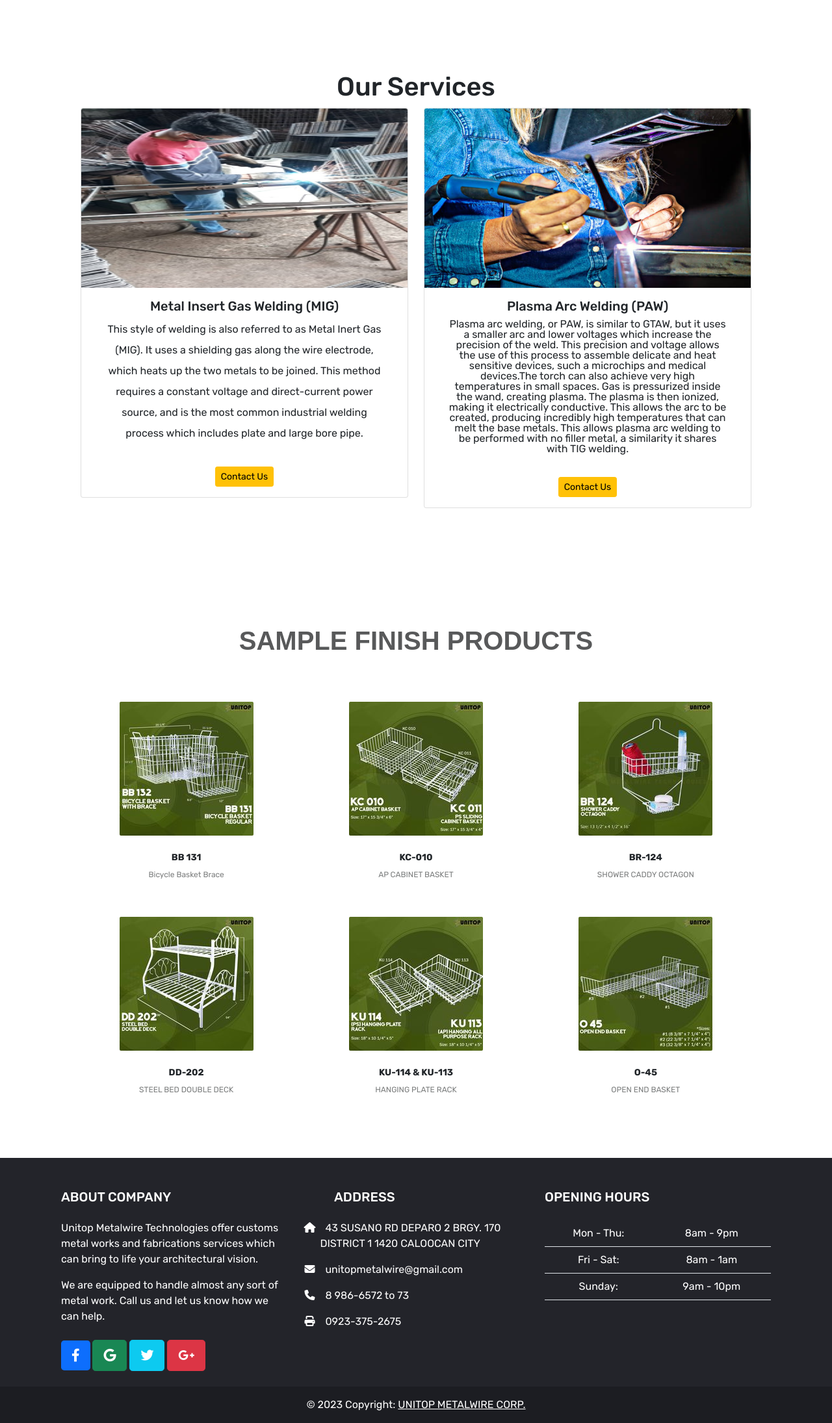
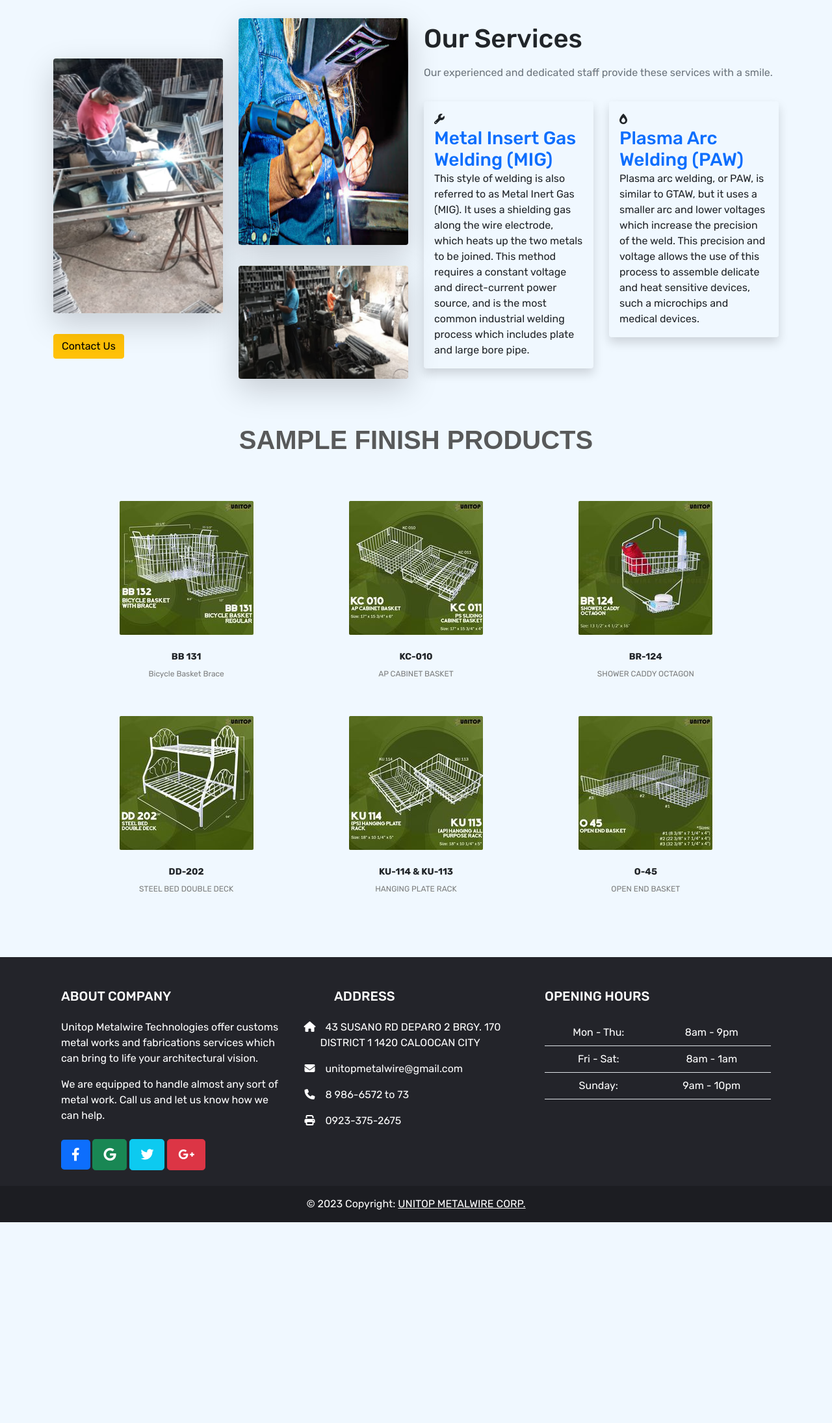
Before and after one commit to ejayjayjayjayjay/Capstone-MP3, a Laravel app: page /services in a window 1280 px wide. Shown: the part 76-2266 px from the top of the page at 65% size. After the commit the page ends 1957 px from the top, so only its background shows below. Run offline with Laravel 10, Linux system fonts and the light colour scheme.

Commit message:
fix services page design

```diff
--- a/public/frontend/assets/css/style.css
+++ b/public/frontend/assets/css/style.css
@@ -10,6 +10,7 @@ body {
   overflow-x: hidden;
   font-family: 'Quicksand', sans-serif;
   font-family: 'Rubik', sans-serif;
+  background:#F0F8FF;
 }
 
 /* NAVBAR--START */
@@ -278,6 +279,10 @@ section p {
 
 /* SERVICES --- START */
 
+.cont-services {
+    margin-top:20px;
+}
+
 
 /* GALLERY */
 
--- a/resources/views/frontend/index.blade.php
+++ b/resources/views/frontend/index.blade.php
@@ -44,7 +44,7 @@
 <!-- HERO SECTION END -->
 
 <!-- SERVICES -- START -->
-<div class="row p-5 bg-light">
+<div class="row p-5">
 <div class="col-12 text-center">
     <h2>SAMPLE PRODUCTS</h2>
     <p>Some of our recent works that we have finished.</p>
--- a/resources/views/frontend/services.blade.php
+++ b/resources/views/frontend/services.blade.php
@@ -3,38 +3,84 @@
 
 <!-- SERVICES SECTION START -->
 
-
-   <section id="gallery">
-    <div class="container">
+<div class="container cont-services">
+    <div class="row align-items-center">
+        <div class="col-lg-6 col-md-6 order-2 order-md-1 mt-4 pt-2 mt-sm-0 opt-sm-0">
+            <div class="row align-items-center">
+                <div class="col-lg-6 col-md-6 col-6">
                     <div class="row">
-            <div class="title text-center">
-                <h1>Our Services</h1>
+                        <div class="col-lg-12 col-md-12 mt-4 pt-2">
+                            <div class="card work-desk rounded border-0 shadow-lg overflow-hidden">
+                                <img src="{{asset('frontend/assets/images/Picture4_241x362.png')}}" class="img-fluid" alt="Image" />
+                                <div class="img-overlay bg-dark"></div>
                             </div>
                         </div>
-      <div class="row">
-      <div class="col-lg-6 mb-6">
-      <div class="card">
-        <img src="{{asset('frontend/assets/images/Picture4.png')}}" alt="" class="card-img-top img-fluid" style="height: 276px;">
-        <div class="card-body text-center">
-          <h5 class="card-title">Metal Insert Gas Welding (MIG)</h5>
-          <p class="card-text lh-2">This style of welding is also referred to as Metal Inert Gas (MIG). It uses a shielding gas along the wire electrode, which heats up the two metals to be joined. This method requires a constant voltage and direct-current power source, and is the most common industrial welding process which includes plate and large bore pipe.</p>
-         <a href="" class="btn btn-warning btn-sm">Contact Us</a>
+                        <!--end col-->
+
+                        <div class="col-12">
+                            <div class="mt-4 pt-2 text-right">
+                                <a href="contact" class="btn btn-warning">Contact Us <i class="mdi mdi-chevron-right"></i></a>
                             </div>
                         </div>
                     </div>
-      <div class="col-lg-6 mb-6">
-      <div class="card">
-        <img src="{{asset('frontend/assets/images/plasmaArc2.jpg')}}" alt="" class="card-img-top img-fluid" style="height: 276px;">
-        <div class="card-body text-center">
-          <h5 class="card-title">Plasma Arc Welding (PAW)</h5>
-          <p class="card-text lh-1">Plasma arc welding, or PAW, is similar to GTAW, but it uses a smaller arc and lower voltages which increase the precision of the weld. This precision and voltage allows the use of this process to assemble delicate and heat sensitive devices, such a microchips and medical devices.The torch can also achieve very high temperatures in small spaces. Gas is pressurized inside the wand, creating plasma. The plasma is then ionized, making it electrically conductive. This allows the arc to be created, producing incredibly high temperatures that can melt the base metals. This allows plasma arc welding to be performed with no filler metal, a similarity it shares with TIG welding.</p>
-         <a href="" class="btn btn-warning btn-sm">Contact Us</a>
+                    <!--end row-->
+                </div>
+                <!--end col-->
+
+                <div class="col-lg-6 col-md-6 col-6">
+                    <div class="row">
+                        <div class="col-lg-12 col-md-12">
+                            <div class="card work-desk rounded border-0 shadow-lg overflow-hidden">
+                                <img src="{{asset('frontend/assets/images/plasmaArc2_337x450.jpg')}}" class="img-fluid" alt="Image" />
+                                <div class="img-overlay bg-dark"></div>
+                            </div>
+                        </div>
+                        <!--end col-->
+
+                        <div class="col-lg-12 col-md-12 mt-4 pt-2">
+                            <div class="card work-desk rounded border-0 shadow-lg overflow-hidden">
+                                <img src="{{asset('frontend/assets/images/Picture1_600x401.png')}}" class="img-fluid" alt="Image" />
+                                <div class="img-overlay bg-dark"></div>
+                            </div>
+                        </div>
+                        <!--end col-->
+                    </div>
+                    <!--end row-->
+                </div>
+                <!--end col-->
+            </div>
+            <!--end row-->
+        </div>
+        <!--end col-->
+
+        <div class="col-lg-6 col-md-6 col-12 order-1 order-md-2">
+            <div class="section-title ml-lg-5">
+                <h1 class="text-custom font-weight-normal mb-3">Our Services</h1>
+
+                <p class="text-muted mb-0">Our experienced and dedicated staff provide these services with a smile.</p>
+
+                <div class="row">
+                    <div class="col-lg-6 mt-4 pt-2">
+                        <div class="media align-items-center rounded shadow p-3">
+                            <i class="fa-sharp fa-solid mb-0 text-custom fa-wrench"></i>
+                            <h3 class="ml-3 mb-0 text-primary">Metal Insert Gas Welding (MIG)</h3>
+                            <p class="card-text lh-2">This style of welding is also referred to as Metal Inert Gas (MIG). It uses a shielding gas along the wire electrode, which heats up the two metals to be joined. This method requires a constant voltage and direct-current power source, and is the most common industrial welding process which includes plate and large bore pipe.</p>
+                        </div>
+                    </div>
+                    <div class="col-lg-6 mt-4 pt-2">
+                        <div class="media align-items-center rounded shadow p-3">
+                            <i class="fa-sharp fa-solid fa-fire-flame-simple"></i>
+                            <h3 class="ml-3 mb-0 text-primary">Plasma Arc Welding (PAW)</h3>
+                            <p class="card-text">Plasma arc welding, or PAW, is similar to GTAW, but it uses a smaller arc and lower voltages which increase the precision of the weld. This precision and voltage allows the use of this process to assemble delicate and heat sensitive devices, such a microchips and medical devices.</p>
                         </div>
                     </div>
                 </div>
             </div>
         </div>
-  </section>
+        <!--end col-->
+    </div>
+    <!--enr row-->
+</div>
 
 <!-- SERVICES SECTION END -->
 
```
Also changed, not shown: public/frontend/assets/images/Picture1_600x401.png (added), public/frontend/assets/images/Picture4_241x362.png (added), public/frontend/assets/images/plasmaArc2_337x450.jpg (added). Lines whose indentation alone changed are shown as unchanged.
